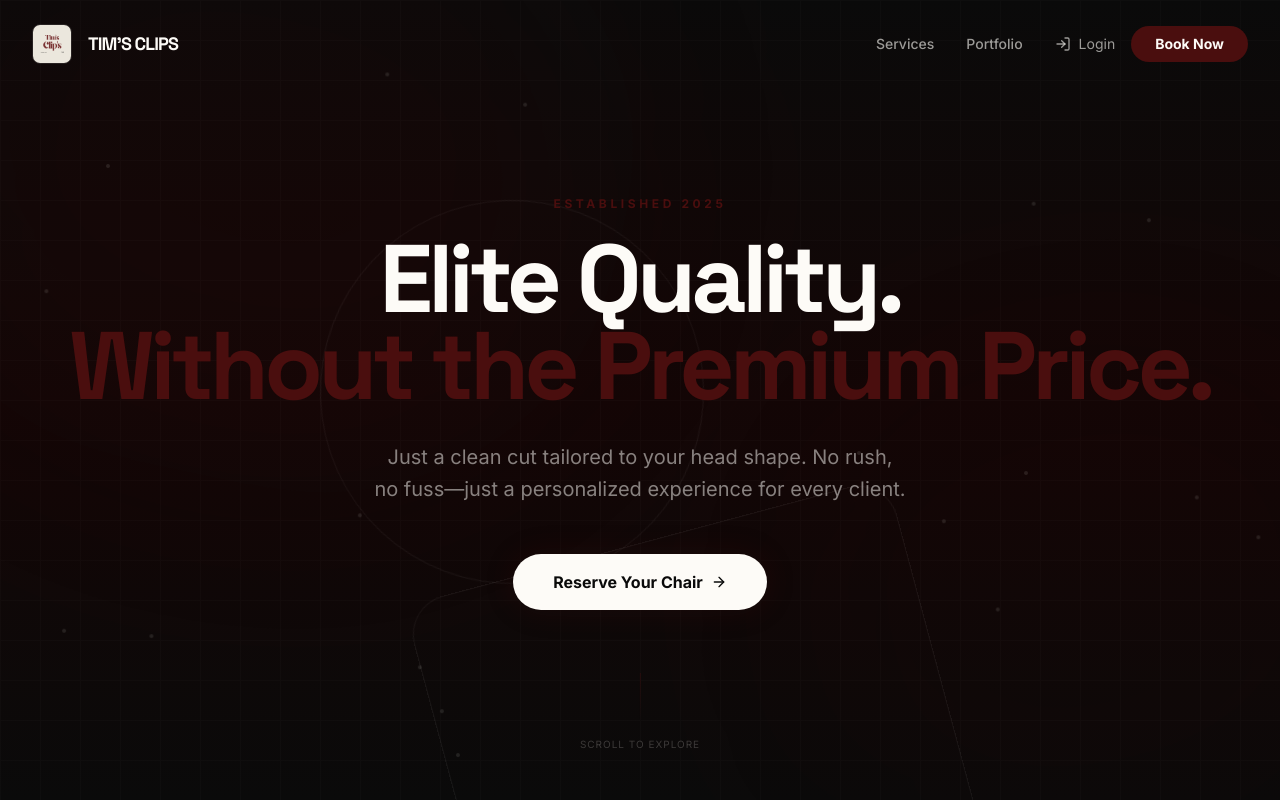
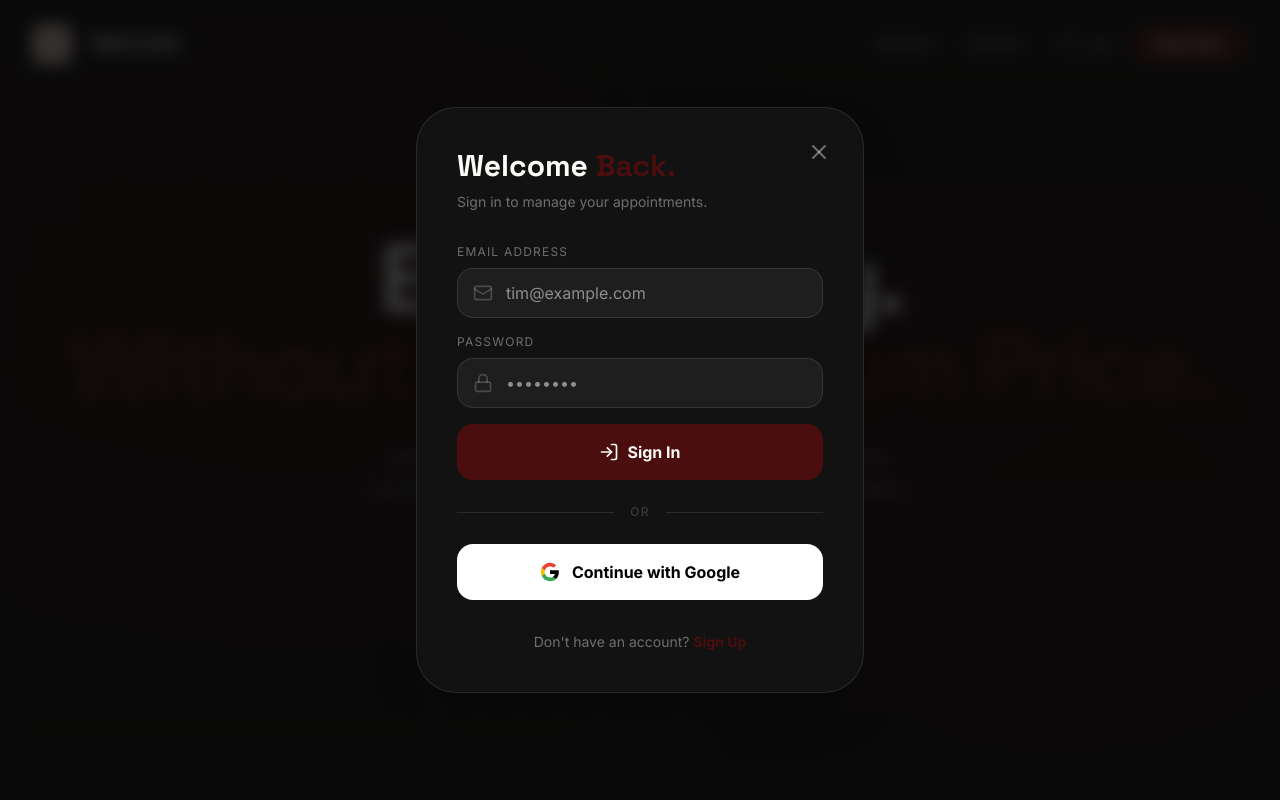
Before and after one commit to timmyjn19-sys/timsclips, a React (Vite) app: page / in a window 1280 px wide. Both pictures are taken after a click on the button "Login". Shown: the top 800 px of the page. Built offline with nearby package versions, Linux system fonts and the light colour scheme; no server answers.

Commit message:
Add Email and Password authentication modal

```diff
--- a/src/App.tsx
+++ b/src/App.tsx
@@ -3,9 +3,10 @@ import { motion } from 'motion/react';
 import { Scissors, Star, Clock, MapPin, ArrowRight, Instagram, Twitter, Facebook, LogIn, User, ShieldCheck } from 'lucide-react';
 import { BackgroundEffects } from './components/BackgroundEffects';
 import { BookingModal } from './components/BookingModal';
+import { LoginModal } from './components/LoginModal';
 import { AdminDashboard } from './components/AdminDashboard';
 import { auth, db } from './firebase';
-import { signInWithPopup, GoogleAuthProvider, onAuthStateChanged, signOut } from 'firebase/auth';
+import { onAuthStateChanged, signOut } from 'firebase/auth';
 import { doc, getDoc, setDoc } from 'firebase/firestore';
 
 const Navbar = ({ onBook, onLogin, user, isAdmin, onNavigate }: {
@@ -302,6 +303,7 @@ const Footer = () => (
 );
 
 export default function App() {
+  const [isLoginOpen, setIsLoginOpen] = useState(false);
   const [isBookingOpen, setIsBookingOpen] = useState(false);
   const [currentPage, setCurrentPage] = useState<'home' | 'admin'>('home');
   const [user, setUser] = useState<any>(null);
@@ -321,7 +323,7 @@ export default function App() {
           await setDoc(doc(db, 'users', u.uid), {
             uid: u.uid,
             email: u.email,
-            displayName: u.displayName,
+            displayName: u.displayName || u.email?.split('@')[0] || 'User',
             role: role,
             createdAt: new Date().toISOString()
           });
@@ -334,19 +336,9 @@ export default function App() {
     return () => unsubscribe();
   }, []);
 
-  const handleLogin = async () => {
-    const provider = new GoogleAuthProvider();
-    try {
-      await signInWithPopup(auth, provider);
-    } catch (error: any) {
-      console.error(error);
-      alert(`Login failed: ${error.message} (Code: ${error.code})`);
-    }
-  };
-
   const handleBookClick = () => {
     if (!user) {
-      handleLogin();
+      setIsLoginOpen(true);
     } else {
       setIsBookingOpen(true);
     }
@@ -357,7 +349,7 @@ export default function App() {
       <BackgroundEffects />
       <Navbar
         onBook={handleBookClick}
-        onLogin={handleLogin}
+        onLogin={() => setIsLoginOpen(true)}
         user={user}
         isAdmin={isAdmin}
         onNavigate={setCurrentPage}
@@ -376,6 +368,7 @@ export default function App() {
 
       <Footer />
       <BookingModal isOpen={isBookingOpen} onClose={() => setIsBookingOpen(false)} />
+      <LoginModal isOpen={isLoginOpen} onClose={() => setIsLoginOpen(false)} />
     </div>
   );
 }
--- /dev/null
+++ b/src/components/LoginModal.tsx
@@ -0,0 +1,189 @@
+import React, { useState } from 'react';
+import { motion, AnimatePresence } from 'motion/react';
+import { X, Mail, Lock, LogIn, UserPlus } from 'lucide-react';
+import { auth } from '../firebase';
+import {
+  signInWithPopup,
+  GoogleAuthProvider,
+  createUserWithEmailAndPassword,
+  signInWithEmailAndPassword
+} from 'firebase/auth';
+
+interface LoginModalProps {
+  isOpen: boolean;
+  onClose: () => void;
+}
+
+export const LoginModal: React.FC<LoginModalProps> = ({ isOpen, onClose }) => {
+  const [isSignUp, setIsSignUp] = useState(false);
+  const [email, setEmail] = useState('');
+  const [password, setPassword] = useState('');
+  const [loading, setLoading] = useState(false);
+  const [error, setError] = useState('');
+
+  const handleGoogleLogin = async () => {
+    try {
+      setLoading(true);
+      setError('');
+      const provider = new GoogleAuthProvider();
+      await signInWithPopup(auth, provider);
+      onClose();
+    } catch (err: any) {
+      console.error(err);
+      setError(err.message);
+    } finally {
+      setLoading(false);
+    }
+  };
+
+  const handleEmailAuth = async (e: React.FormEvent) => {
+    e.preventDefault();
+    if (!email || !password) {
+      setError('Please enter both email and password.');
+      return;
+    }
+
+    try {
+      setLoading(true);
+      setError('');
+      if (isSignUp) {
+        await createUserWithEmailAndPassword(auth, email, password);
+      } else {
+        await signInWithEmailAndPassword(auth, email, password);
+      }
+      onClose(); // Close modal on success
+    } catch (err: any) {
+      console.error(err);
+      // Simplify Firebase error messages
+      if (err.code === 'auth/email-already-in-use') {
+        setError('An account with this email already exists.');
+      } else if (err.code === 'auth/wrong-password' || err.code === 'auth/user-not-found' || err.code === 'auth/invalid-credential') {
+        setError('Invalid email or password.');
+      } else if (err.code === 'auth/weak-password') {
+        setError('Password should be at least 6 characters.');
+      } else {
+        setError(err.message);
+      }
+    } finally {
+      setLoading(false);
+    }
+  };
+
+  if (!isOpen) return null;
+
+  return (
+    <AnimatePresence>
+      <div className="fixed inset-0 z-[100] flex items-center justify-center p-4">
+        <motion.div
+          initial={{ opacity: 0 }}
+          animate={{ opacity: 1 }}
+          exit={{ opacity: 0 }}
+          onClick={onClose}
+          className="absolute inset-0 bg-brand-black/80 backdrop-blur-sm"
+        />
+
+        <motion.div
+          initial={{ opacity: 0, scale: 0.9, y: 20 }}
+          animate={{ opacity: 1, scale: 1, y: 0 }}
+          exit={{ opacity: 0, scale: 0.9, y: 20 }}
+          className="relative w-full max-w-md bg-brand-dark border border-brand-cream/10 rounded-[40px] overflow-hidden shadow-2xl"
+        >
+          <button
+            onClick={onClose}
+            className="absolute top-6 right-6 p-2 hover:bg-brand-cream/5 rounded-full transition-colors text-brand-cream/40 hover:text-brand-cream"
+          >
+            <X className="w-6 h-6" />
+          </button>
+
+          <div className="p-10">
+            <h2 className="text-3xl font-display font-bold mb-2 text-brand-cream">
+              {isSignUp ? 'Create an ' : 'Welcome '}
+              <span className="text-brand-burgundy">{isSignUp ? 'Account.' : 'Back.'}</span>
+            </h2>
+            <p className="text-brand-cream/40 text-sm mb-8">
+              {isSignUp ? 'Sign up to book your next cut.' : 'Sign in to manage your appointments.'}
+            </p>
+
+            {error && (
+              <div className="bg-red-500/10 border border-red-500/20 text-red-400 text-sm p-3 rounded-xl mb-6">
+                {error}
+              </div>
+            )}
+
+            <form onSubmit={handleEmailAuth} className="space-y-4 mb-6">
+              <div>
+                <label className="block text-xs uppercase tracking-widest text-brand-cream/40 mb-2">Email Address</label>
+                <div className="relative">
+                  <Mail className="absolute left-4 top-1/2 -translate-y-1/2 w-5 h-5 text-brand-cream/20" />
+                  <input
+                    type="email"
+                    value={email}
+                    onChange={(e) => setEmail(e.target.value)}
+                    className="w-full bg-brand-cream/5 border border-brand-cream/10 rounded-2xl py-3 pl-12 pr-4 text-brand-cream focus:outline-none focus:border-brand-burgundy/50 transition-colors"
+                    placeholder="tim@example.com"
+                  />
+                </div>
+              </div>
+
+              <div>
+                <label className="block text-xs uppercase tracking-widest text-brand-cream/40 mb-2">Password</label>
+                <div className="relative">
+                  <Lock className="absolute left-4 top-1/2 -translate-y-1/2 w-5 h-5 text-brand-cream/20" />
+                  <input
+                    type="password"
+                    value={password}
+                    onChange={(e) => setPassword(e.target.value)}
+                    className="w-full bg-brand-cream/5 border border-brand-cream/10 rounded-2xl py-3 pl-12 pr-4 text-brand-cream focus:outline-none focus:border-brand-burgundy/50 transition-colors"
+                    placeholder="••••••••"
+                  />
+                </div>
+              </div>
+
+              <button
+                type="submit"
+                disabled={loading}
+                className="w-full bg-brand-burgundy text-brand-cream font-bold py-4 rounded-2xl disabled:opacity-50 disabled:cursor-not-allowed hover:bg-brand-burgundy/80 transition-all mt-4 flex items-center justify-center gap-2"
+              >
+                {isSignUp ? <UserPlus className="w-5 h-5" /> : <LogIn className="w-5 h-5" />}
+                {loading ? 'Processing...' : isSignUp ? 'Sign Up' : 'Sign In'}
+              </button>
+            </form>
+
+            <div className="flex items-center gap-4 mb-6">
+              <div className="flex-1 h-[1px] bg-brand-cream/10" />
+              <span className="text-xs uppercase tracking-widest text-brand-cream/20">OR</span>
+              <div className="flex-1 h-[1px] bg-brand-cream/10" />
+            </div>
+
+            <button
+              onClick={handleGoogleLogin}
+              disabled={loading}
+              className="w-full bg-white text-black font-bold py-4 rounded-2xl disabled:opacity-50 hover:bg-gray-100 transition-all flex items-center justify-center gap-3"
+            >
+              <svg className="w-5 h-5" viewBox="0 0 24 24">
+                <path fill="currentColor" d="M22.56 12.25c0-.78-.07-1.53-.2-2.25H12v4.26h5.92c-.26 1.37-1.04 2.53-2.21 3.31v2.77h3.57c2.08-1.92 3.28-4.74 3.28-8.09z" />
+                <path fill="#34A853" d="M12 23c2.97 0 5.46-.98 7.28-2.66l-3.57-2.77c-.98.66-2.23 1.06-3.71 1.06-2.86 0-5.29-1.93-6.16-4.53H2.18v2.84C3.99 20.53 7.7 23 12 23z" />
+                <path fill="#FBBC05" d="M5.84 14.09c-.22-.66-.35-1.36-.35-2.09s.13-1.43.35-2.09V7.07H2.18C1.43 8.55 1 10.22 1 12s.43 3.45 1.18 4.93l2.85-2.22.81-.62z" />
+                <path fill="#EA4335" d="M12 5.38c1.62 0 3.06.56 4.21 1.64l3.15-3.15C17.45 2.09 14.97 1 12 1 7.7 1 3.99 3.47 2.18 7.07l3.66 2.84c.87-2.6 3.3-4.53 6.16-4.53z" />
+              </svg>
+              Continue with Google
+            </button>
+
+            <div className="mt-8 text-center text-sm text-brand-cream/40">
+              {isSignUp ? 'Already have an account?' : "Don't have an account?"}{' '}
+              <button
+                onClick={() => {
+                  setIsSignUp(!isSignUp);
+                  setError('');
+                }}
+                className="text-brand-burgundy font-bold hover:underline"
+              >
+                {isSignUp ? 'Sign In' : 'Sign Up'}
+              </button>
+            </div>
+          </div>
+        </motion.div>
+      </div>
+    </AnimatePresence>
+  );
+};
```
